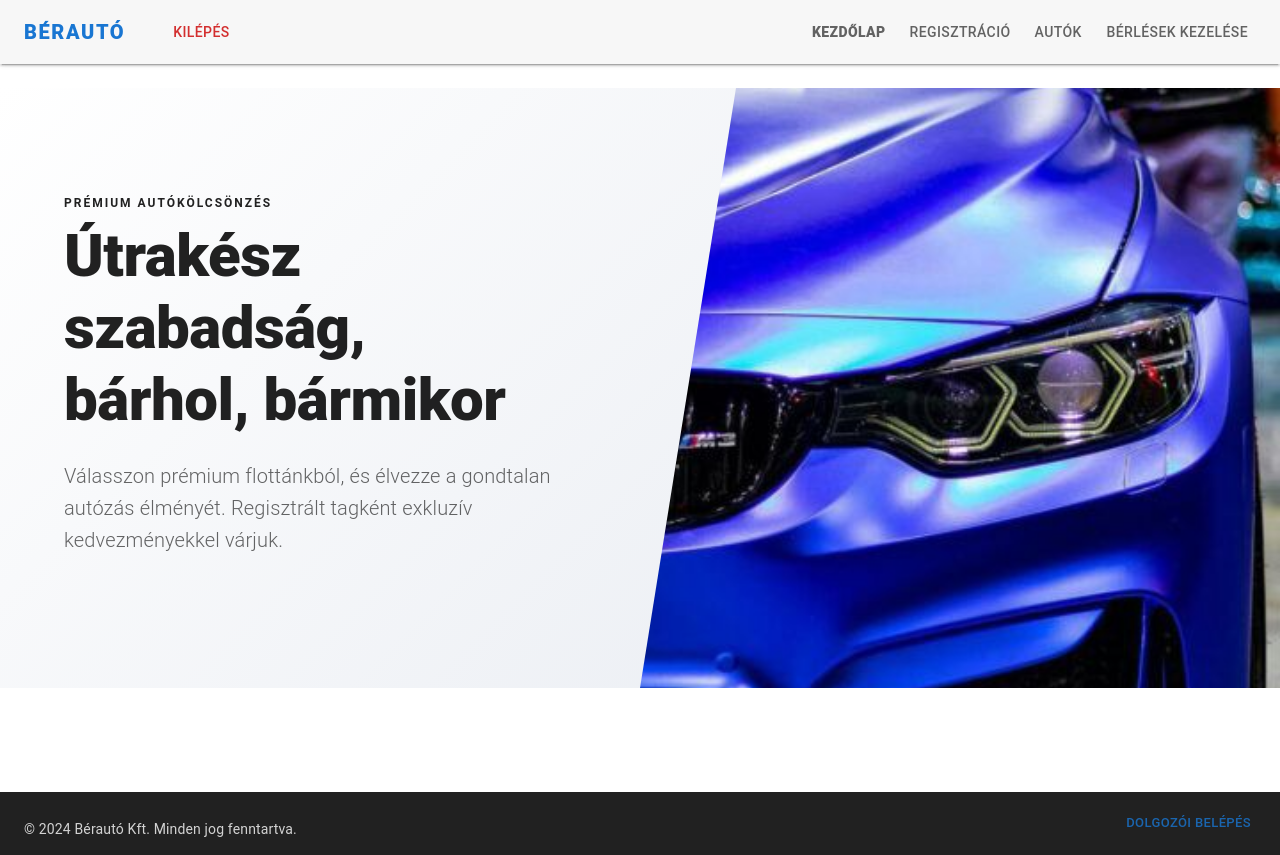
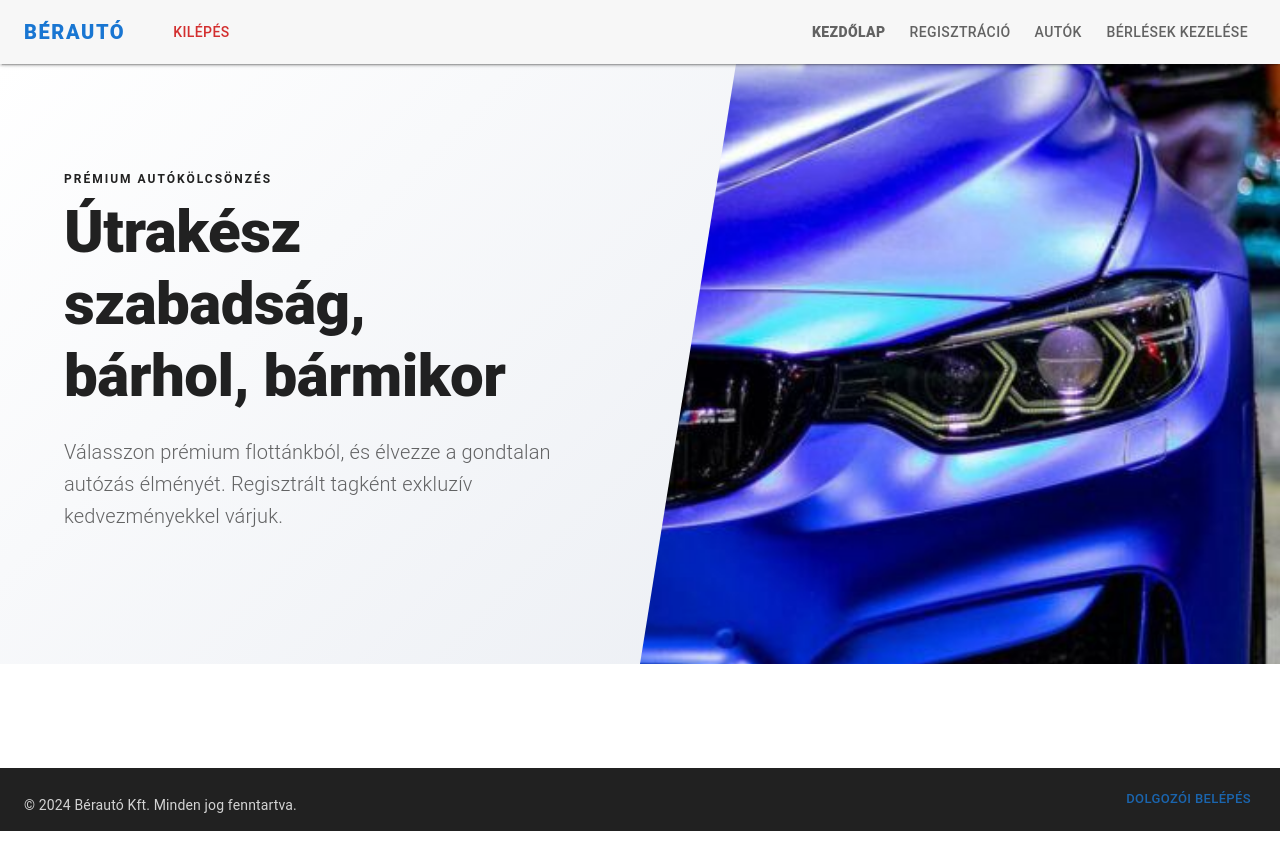
Before and after one commit to Mia2013/Berauto, a React (Create React App) app in the folder frontend/: page / in a window 1280 px wide. After the commit the page ends 831 px from the top, so only its background shows below. Built offline with nearby package versions, Linux system fonts and the light colour scheme; some icons are missing; the HTML template or start-up script is replaced by a standard one.

Commit message:
footer fix

```diff
--- a/frontend/src/App.js
+++ b/frontend/src/App.js
@@ -11,9 +11,9 @@ function App() {
   return (
     <div className="App">
       <CssBaseline />
-      <Box display={"flex"} flexDirection={"column"} justifyContent={"space-between"}>
+      <Box display={"flex"} flexDirection={"column"} justifyContent={"space-between"} minHeight={"100vh"}>
         <Navigation />
-        <Box sx={{ py: 3 }}>
+        <Box sx={{ py: 3, flexGrow:1 }}>
           <Suspense fallback={<Loading />}>
             <Routes>
               {allPages.map((page) => (
--- a/frontend/src/pages/Home.js
+++ b/frontend/src/pages/Home.js
@@ -1,15 +1,13 @@
 import { Box, Container, Typography, Divider, Grid, Button, Paper } from '@mui/material';
 import LoginForm from "../components/LoginForm";
 import { useAuth } from '../provider/AuthProvider';
-import DirectionsCarFilledIcon from '@mui/icons-material/DirectionsCarFilled';
-import InfoOutlinedIcon from '@mui/icons-material/InfoOutlined';
-import PlayCircleOutlineIcon from '@mui/icons-material/PlayCircleOutline';
+ import InfoOutlinedIcon from '@mui/icons-material/InfoOutlined';
 
 const Home = () => {
   const { isAuthenticated, user, isUser } = useAuth();
 
   return (
-    <Box>
+    <Box sx={{mt: -3}}>
       <Paper
         elevation={0}
         sx={{
--- a/frontend/src/pages/ManageRentals.js
+++ b/frontend/src/pages/ManageRentals.js
@@ -2,7 +2,7 @@ import { useEffect, useMemo } from "react";
 import { DataGrid } from "@mui/x-data-grid";
 import { useNavigate } from "react-router-dom";
 import {
-    Container, Chip, Box, IconButton, Tooltip
+     Chip, Box, IconButton, Tooltip
 } from "@mui/material";
 
 import CheckCircleIcon from '@mui/icons-material/CheckCircle';
```
